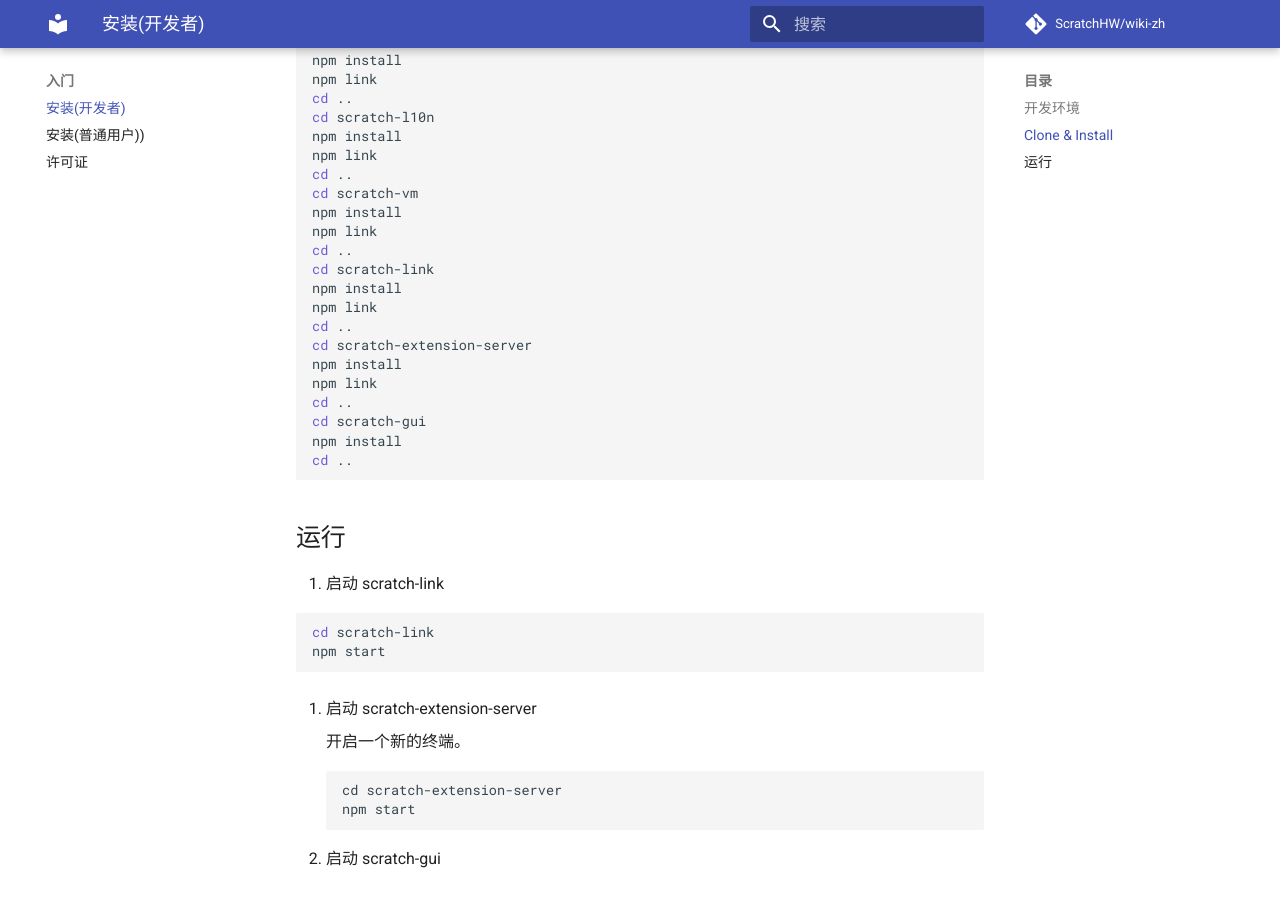
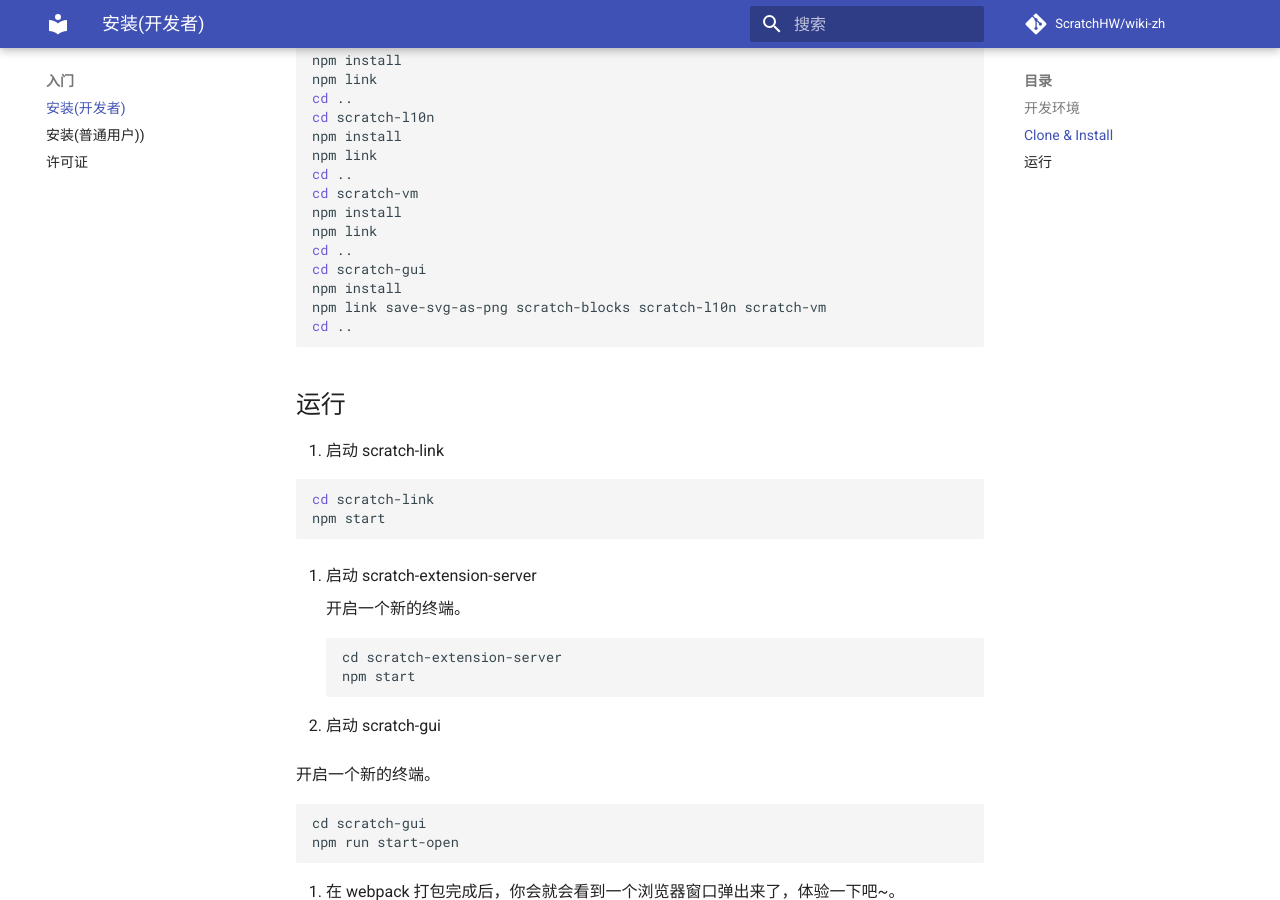
Before and after one commit to huaxiuyiwei/wiki-zh, an MkDocs documentation site: the page built from docs/install-software-developer.md, in a window 1280 px wide and 900 px high, scrolled down 943 px. Built offline with MkDocs 1.6.1 and Material for MkDocs 9.7.7, drawn with Linux system fonts in a browser that asks for light colours; comment, search, counter and statistics services are not loaded.

Commit message:
修复指令步骤的错误

````diff
--- a/docs/install-software-developer.md
+++ b/docs/install-software-developer.md
@@ -45,16 +45,9 @@
    npm install
    npm link
    cd ..
-   cd scratch-link
-   npm install
-   npm link
-   cd ..
-   cd scratch-extension-server
-   npm install
-   npm link
-   cd ..
    cd scratch-gui
    npm install
+   npm link save-svg-as-png scratch-blocks scratch-l10n scratch-vm
    cd ..
    ```
 
````
